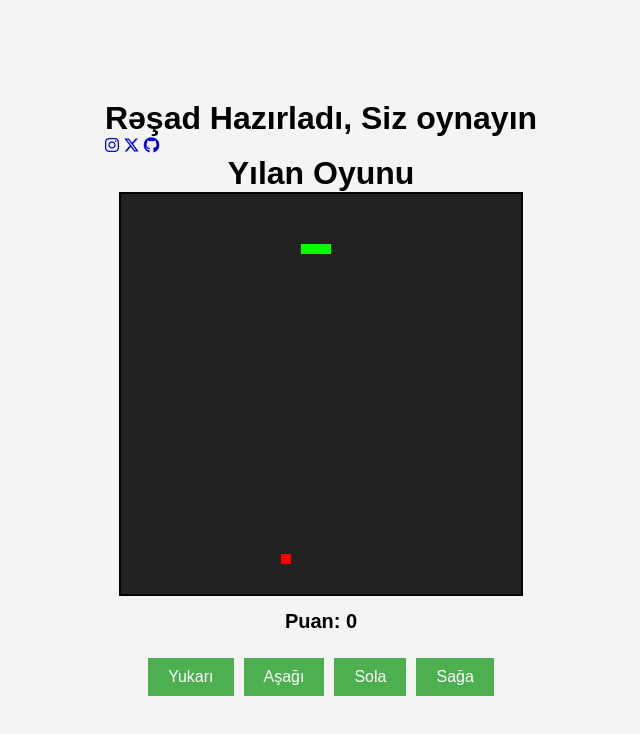
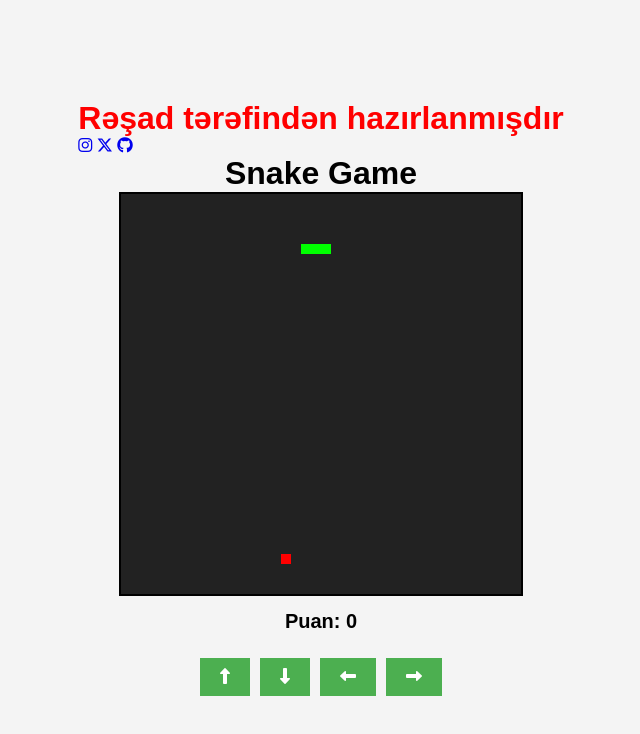
Before and after one commit to Rashadfarhadli/snake-game, a plain HTML site: page snake game/index.html in a window 1280 px wide. Shown: the whole page, without its empty margins (319-959 px from the left). Drawn offline with nearby package versions, Linux system fonts and the light colour scheme; a web font is replaced by a local one.

Commit message:
Snake Game

```diff
--- a/snake game/index.html
+++ b/snake game/index.html
@@ -9,22 +9,22 @@
 </head>
 <body>
     <div class="yazi">
-        <h1>Rəşad Hazırladı, Siz oynayın  </h1>
+        <h1>Rəşad tərəfindən hazırlanmışdır</h1>
         <a href="https://www.instagram.com/rashadveb?igsh=MW12cTc2cHZwZGFtcQ=="><i class="fa-brands fa-instagram"></i></a>
         <a href="https://x.com/rashadfarhadli?s=21"><i class="fa-brands fa-x-twitter"></i></a>
         <a href="https://github.com/Rashadfarhadli"><i class="fa-brands fa-github"></i></a>
     </div>
     <div class="game-container">
-        <h1>Yılan Oyunu</h1>
+        <h1>Snake Game</h1>
         <canvas id="gameCanvas" width="400" height="400"></canvas>
         <div id="score">
             <p>Puan: <span id="scoreText">0</span></p>
         </div>
         <div id="controls">
-            <button id="up">Yukarı</button>
-            <button id="down">Aşağı</button>
-            <button id="left">Sola</button>
-            <button id="right">Sağa</button>
+            <button id="up"><i class="fa-solid fa-up-long"></i></button>
+            <button id="down"><i class="fa-solid fa-down-long"></i></button>
+            <button id="left"><i class="fa-solid fa-left-long"></i></button>
+            <button id="right"><i class="fa-solid fa-right-long"></i></button>
         </div>
     </div>
     <script src="script.js"></script>
--- a/snake game/style.css
+++ b/snake game/style.css
@@ -30,6 +30,12 @@ canvas {
     margin-top: 10px;
     font-size: 20px;
     font-weight: bold;
+}
+
+.yazi h1{
+    font-family: "Tektur", sans-serif;
+    color: red;
+    text-align: center;
 }
 
 #controls {
```
